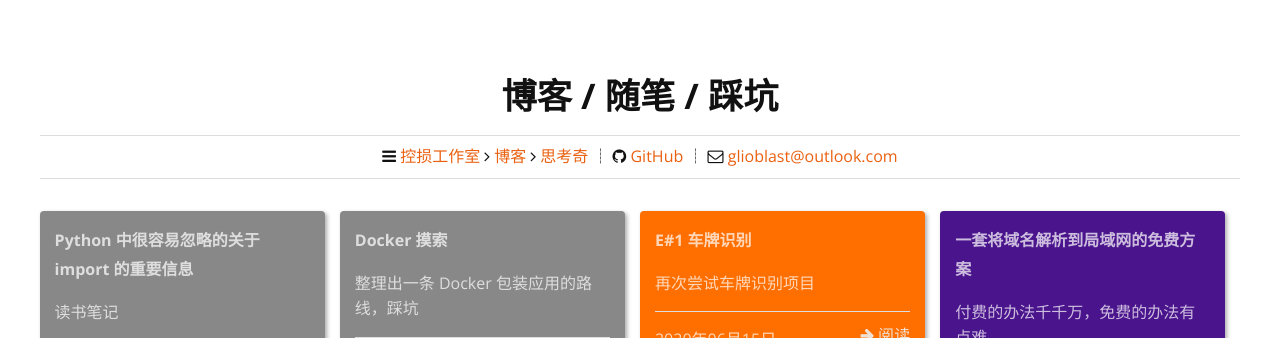
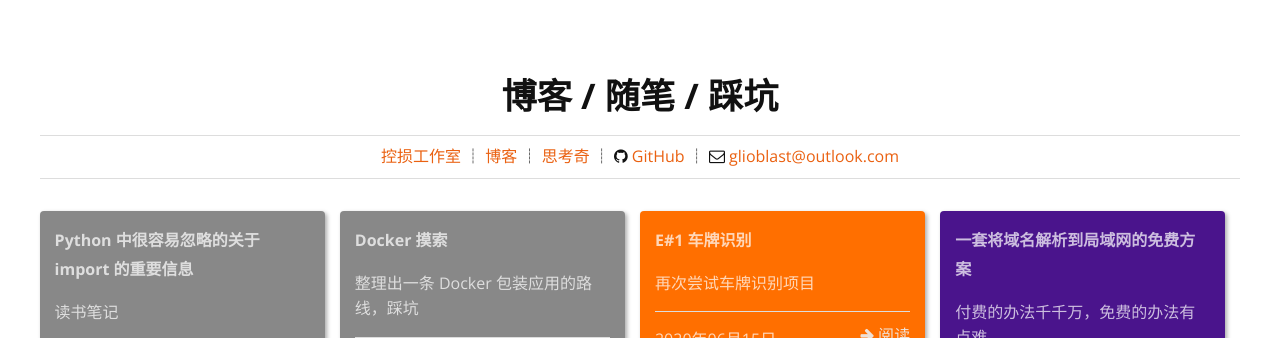
Before and after one commit to DamageControlStudio/HomePage, a Jekyll site: the page built from blog.html, in a window 1280 px wide. Shown: the top 338 px of the page. Built offline with Jekyll 4.4.1, drawn with Linux system fonts in a browser that asks for light colours.

Commit message:
调整导航样式，避免误导

```diff
--- a/_includes/mininav.html
+++ b/_includes/mininav.html
@@ -1,11 +1,13 @@
 <!-- 导航 -->
 <div>
     <hr style="border: 0; background-color: #ddd; height: 1px;">
-    <i class="fa fa-navicon" aria-hidden="true"></i>
+    <!-- <i class="fa fa-navicon" aria-hidden="true"></i> -->
     <a href="/index.html">控损工作室</a>
-    <i class="fa fa-angle-right" aria-hidden="true"></i>
+    <!-- <i class="fa fa-angle-right" aria-hidden="true"></i> -->
+     ┊
     <a href="/blog.html">博客</a>
-    <i class="fa fa-angle-right" aria-hidden="true"></i>
+    <!-- <i class="fa fa-angle-right" aria-hidden="true"></i> -->
+     ┊
     <a href="https://www.sikao.ml" target="_blank">思考奇</a>
      ┊
     <i class="fa fa-github" aria-hidden="true"></i>
```
